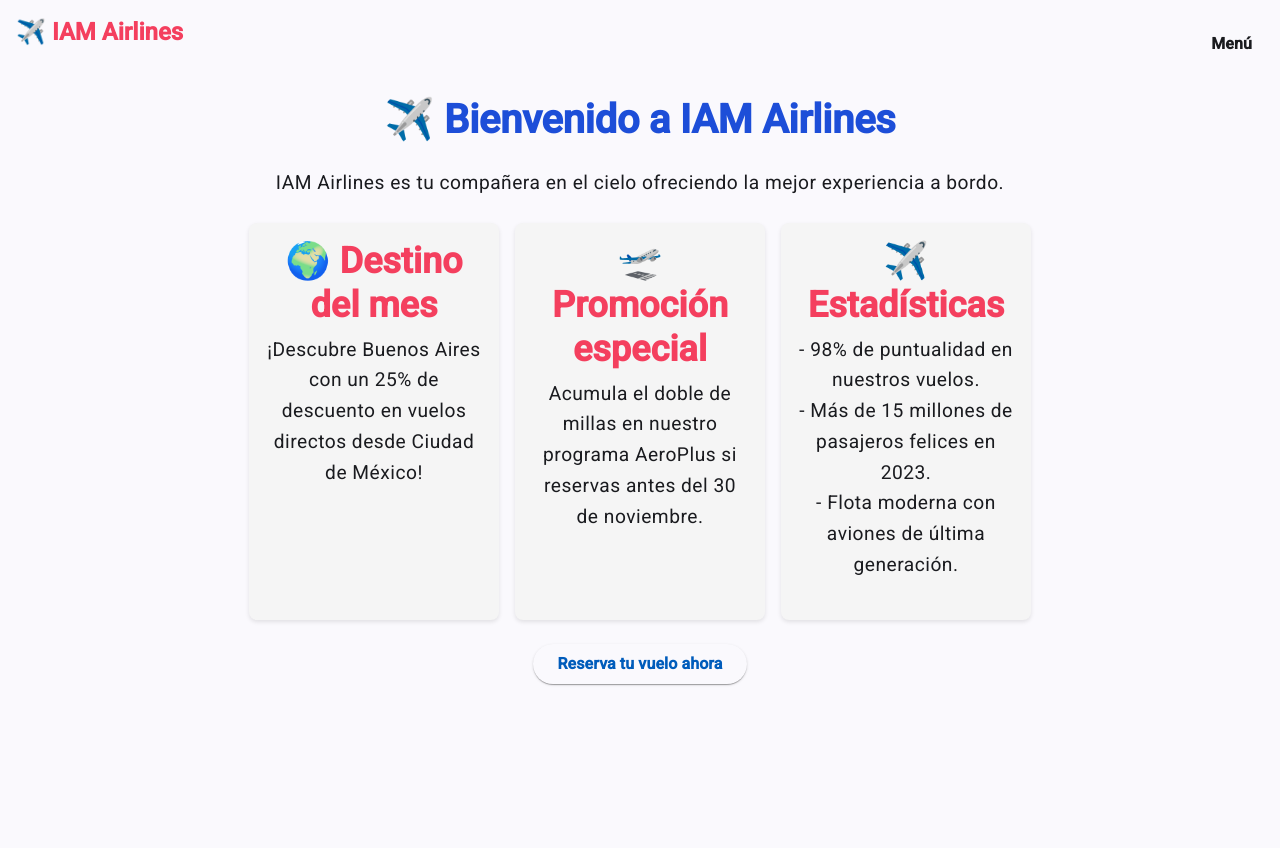
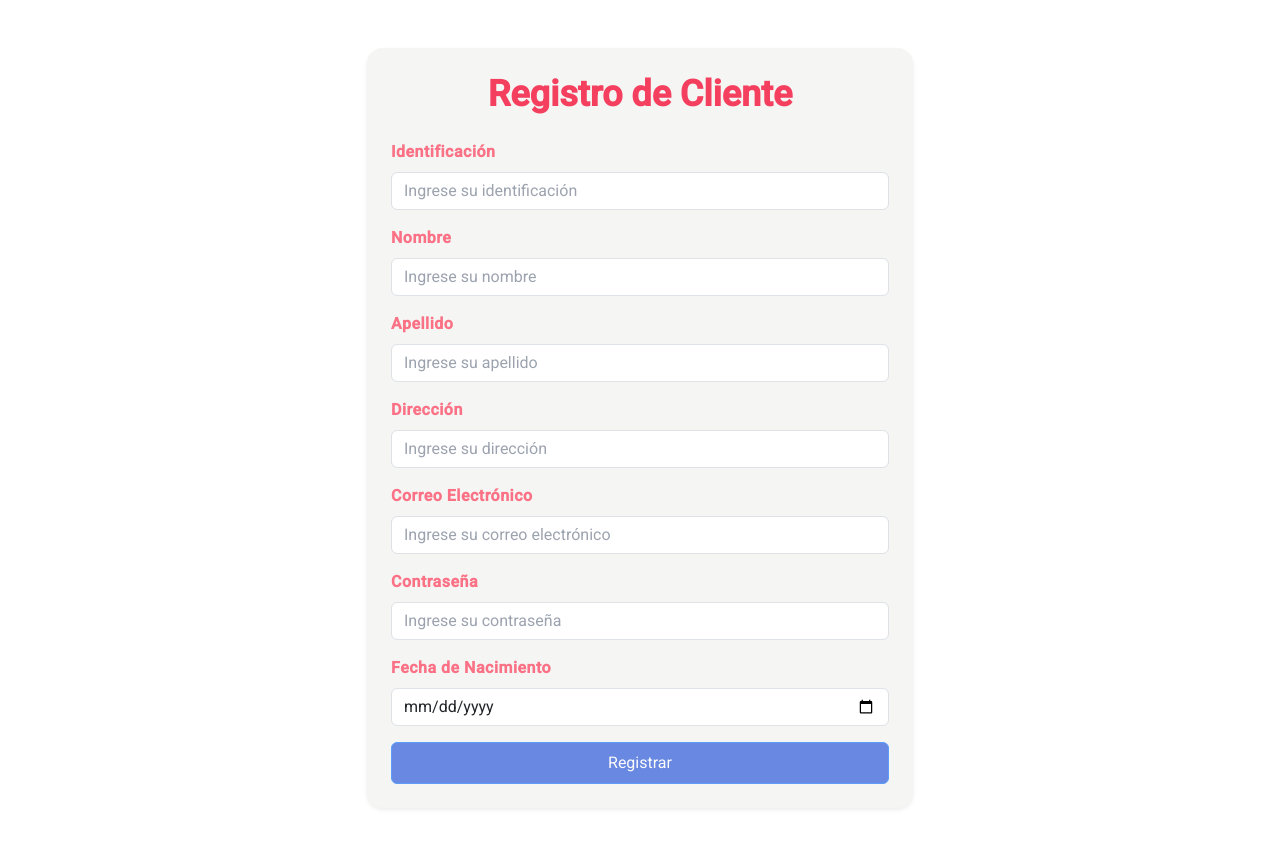
Before and after one commit to isagarcia11/airline-app-front, an Angular app: page /registro in a window 1280 px wide. Shown: the top 848 px of the page. Built offline with nearby package versions, Linux system fonts and the light colour scheme.

Commit message:
Cambios en el componente de registro

```diff
--- a/src/app/app.component.html
+++ b/src/app/app.component.html
@@ -1 +1 @@
-<app-usuario-menu></app-usuario-menu>
+<router-outlet></router-outlet>
--- a/src/app/componentes/registro/registro.component.css
+++ b/src/app/componentes/registro/registro.component.css
@@ -4,6 +4,7 @@
 
   .card {
     border-radius: 1rem;
+    background-color: #f5f5f4;
   }
   h3{
     font-weight: bold;
```
Also changed, not shown: src/app/app.module.ts (+4 -4 lines).
